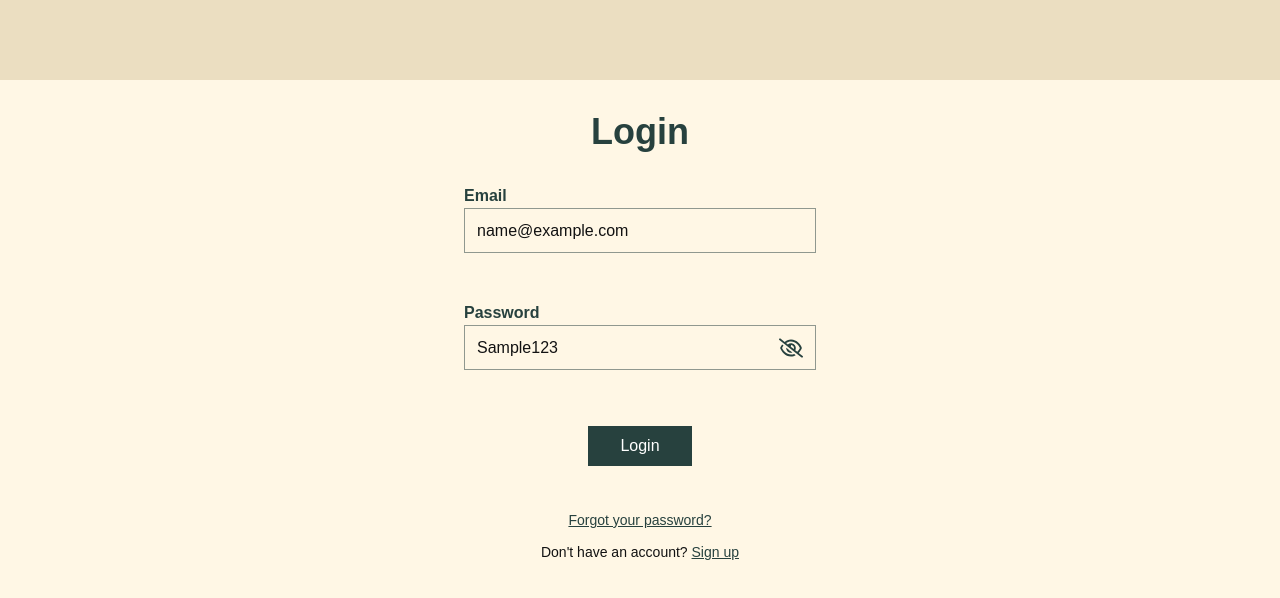
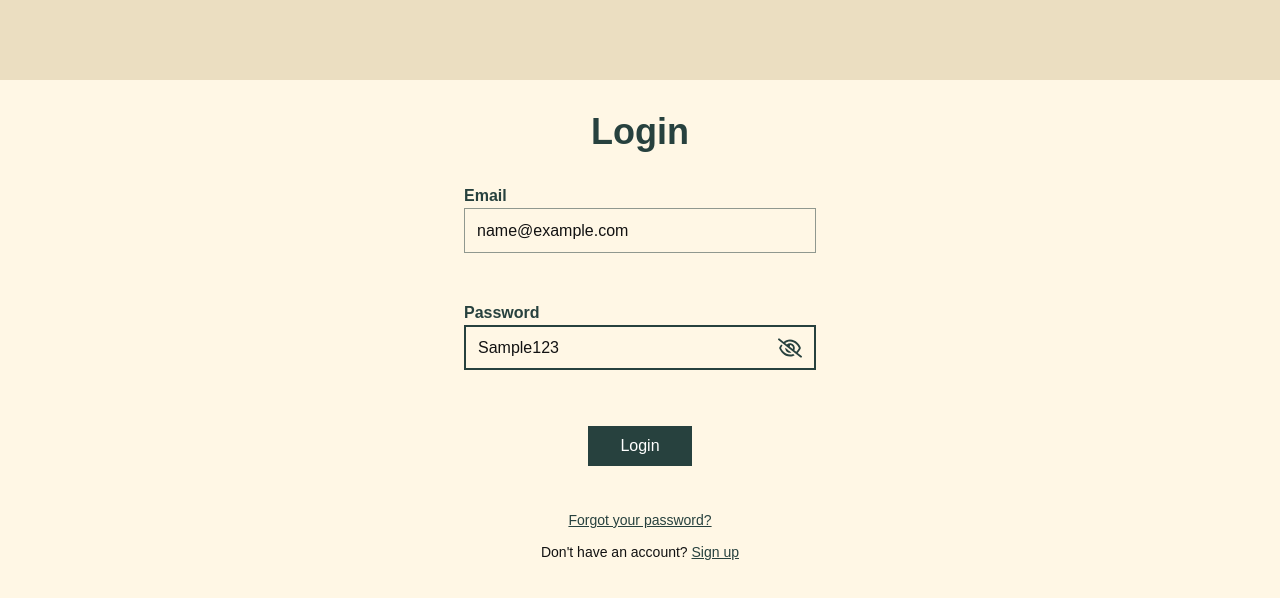
Before and after one commit to wickker/thebonpetfrontend, a React (Vite) app: page /login in a window 1280 px wide. Both pictures are taken after typing "name@example.com", "Sample123" into the empty fields and a click on the button 791 px from the left and 347 px from the top of the page. Shown: the top 598 px of the page. Built offline with nearby package versions, Linux system fonts and the light colour scheme; what @shopify/storefront-api-client would draw is missing.

Commit message:
[master]: refactor button and input components

```diff
--- a/src/components/commons/ButtonPlain/index.tsx
+++ b/src/components/commons/Button/index.tsx
@@ -2,19 +2,19 @@ import { ButtonHTMLAttributes, ReactNode } from 'react'
 import { RiLoader4Fill } from 'react-icons/ri'
 import { cn } from '@/utils/functions'
 
-interface ButtonPlainProps extends ButtonHTMLAttributes<HTMLButtonElement> {
+interface PlainProps extends ButtonHTMLAttributes<HTMLButtonElement> {
   children: ReactNode
   className?: string
   isLoading?: boolean
 }
 
-const ButtonPlain = ({
+const Plain = ({
   children,
   className = '',
   isLoading = false,
   disabled,
   ...props
-}: ButtonPlainProps) => {
+}: PlainProps) => {
   return (
     <button
       className={cn(
@@ -31,4 +31,8 @@ const ButtonPlain = ({
   )
 }
 
-export default ButtonPlain
+const Button = {
+  Plain,
+}
+
+export default Button
--- /dev/null
+++ b/src/components/commons/Input/index.tsx
@@ -0,0 +1,62 @@
+import { InputHTMLAttributes, MouseEvent, useState } from 'react'
+import { FaRegEye, FaRegEyeSlash } from 'react-icons/fa6'
+import { cn } from '@/utils/functions'
+
+interface TextProps extends InputHTMLAttributes<HTMLInputElement> {
+  className?: string
+}
+
+const Text = ({ className, ...props }: TextProps) => {
+  return (
+    <input
+      type='text'
+      className={cn(
+        'text-dark-gray focus:border-dark-green block h-[45px] w-full border border-[#90988F] px-3 py-2 outline-none hover:border-[2px] focus:border-[2px]',
+        className
+      )}
+      {...props}
+    />
+  )
+}
+
+interface PasswordProps extends InputHTMLAttributes<HTMLInputElement> {
+  className?: string
+}
+
+const Password = ({ className, ...props }: PasswordProps) => {
+  const [showPassword, setShowPassword] = useState(false)
+
+  const toggleShowPassword = (e: MouseEvent<HTMLButtonElement>) => {
+    e.preventDefault()
+    setShowPassword((prev) => !prev)
+  }
+
+  return (
+    <div
+      className={cn(
+        'text-dark-gray focus-within:border-dark-green flex h-[45px] w-full items-center gap-x-2 border border-[#90988F] px-3 py-2 outline-none focus-within:border-[2px] hover:border-[2px]',
+        className
+      )}
+    >
+      <input
+        {...props}
+        type={showPassword ? 'text' : 'password'}
+        className='h-full w-full outline-none'
+      />
+      <button className='hover:cursor-pointer' onClick={toggleShowPassword}>
+        {showPassword ? (
+          <FaRegEyeSlash className='text-dark-green h-6 w-6' />
+        ) : (
+          <FaRegEye className='text-dark-green h-6 w-6' />
+        )}
+      </button>
+    </div>
+  )
+}
+
+const Input = {
+  Text,
+  Password,
+}
+
+export default Input
--- a/src/components/commons/index.ts
+++ b/src/components/commons/index.ts
@@ -1,3 +1,4 @@
-export { default as ButtonPlain } from './ButtonPlain'
+export { default as Button } from './Button'
+export { default as Input } from './Input'
 export { default as NavigationBar } from './NavigationBar'
 export { default as Toast } from './Toast'
--- a/src/views/Login.tsx
+++ b/src/views/Login.tsx
@@ -1,4 +1,3 @@
-import { MouseEvent, useState } from 'react'
 import { useForm } from 'react-hook-form'
 import { useNavigate } from 'react-router-dom'
 import { zodResolver } from '@hookform/resolvers/zod'
@@ -6,10 +5,9 @@ import {
   CartBuyerIdentityUpdatePayload,
   CustomerAccessTokenCreatePayload,
 } from '@shopify/hydrogen-react/storefront-api-types'
-import { FaRegEye, FaRegEyeSlash } from 'react-icons/fa6'
 import { CartStorage } from '@/@types/carts'
 import { CustomerLoginForm, CustomerLoginFormSchema } from '@/@types/customers'
-import { ButtonPlain } from '@/components/commons'
+import { Button, Input } from '@/components/commons'
 import { useToastContext } from '@/contexts/useToastContext/context'
 import useCart from '@/hooks/queries/useCart'
 import useCustomer from '@/hooks/queries/useCustomer'
@@ -24,7 +22,6 @@ const defaultFormValues: CustomerLoginForm = {
 const Login = () => {
   const { toast } = useToastContext()
   const navigate = useNavigate()
-  const [showPassword, setShowPassword] = useState(false)
   const { useCreateCustomerAccessTokenMutation } = useCustomer()
   const createToken = useCreateCustomerAccessTokenMutation(
     handleCreateTokenSuccess
@@ -96,11 +93,6 @@ const Login = () => {
 
   const onSubmit = (data: CustomerLoginForm) => createToken.mutate(data)
 
-  const toggleShowPassword = (e: MouseEvent<HTMLButtonElement>) => {
-    e.preventDefault()
-    setShowPassword((prev) => !prev)
-  }
-
   return (
     <div className='mx-auto max-w-[100dvw] lg:max-w-6xl'>
       <div className='flex w-[100dvw] flex-col px-4 sm:w-96'>
@@ -110,47 +102,27 @@ const Login = () => {
 
         <form>
           <label className='text-dark-green mb-2 font-semibold'>Email</label>
-          <input
-            type='text'
-            className='text-dark-gray focus:border-dark-green block h-[45px] w-full border border-[#90988F] px-3 py-2 outline-none hover:border-[2px] focus:border-[2px]'
-            {...register('email')}
-          />
+          <Input.Text {...register('email')} />
           <p className='mt-2 h-4 text-xs text-red-500'>
             {errors?.email?.message || ''}
           </p>
           <div className='mb-6' />
 
           <label className='text-dark-green mb-2 font-semibold'>Password</label>
-          <div className='text-dark-gray focus:border-dark-green flex h-[45px] w-full items-center gap-x-2 border border-[#90988F] px-3 py-2 outline-none hover:border-[2px] focus:border-[2px]'>
-            <input
-              type={showPassword ? 'text' : 'password'}
-              {...register('password')}
-              className='h-full w-full outline-none'
-            />
-            <button
-              className='hover:cursor-pointer'
-              onClick={toggleShowPassword}
-            >
-              {showPassword ? (
-                <FaRegEyeSlash className='text-dark-green h-6 w-6' />
-              ) : (
-                <FaRegEye className='text-dark-green h-6 w-6' />
-              )}
-            </button>
-          </div>
+          <Input.Password {...register('password')} />
           <p className='mt-2 h-4 text-xs text-red-500'>
             {errors?.password?.message || ''}
           </p>
         </form>
 
-        <ButtonPlain
+        <Button.Plain
           className='my-8 self-center'
           type='submit'
           onClick={handleSubmit(onSubmit)}
           isLoading={createToken.isPending || updateCartBuyerIdentity.isPending}
         >
           Login
-        </ButtonPlain>
+        </Button.Plain>
 
         <a className='text-dark-green mt-3 text-center text-sm underline hover:cursor-pointer'>
           Forgot your password?
```
